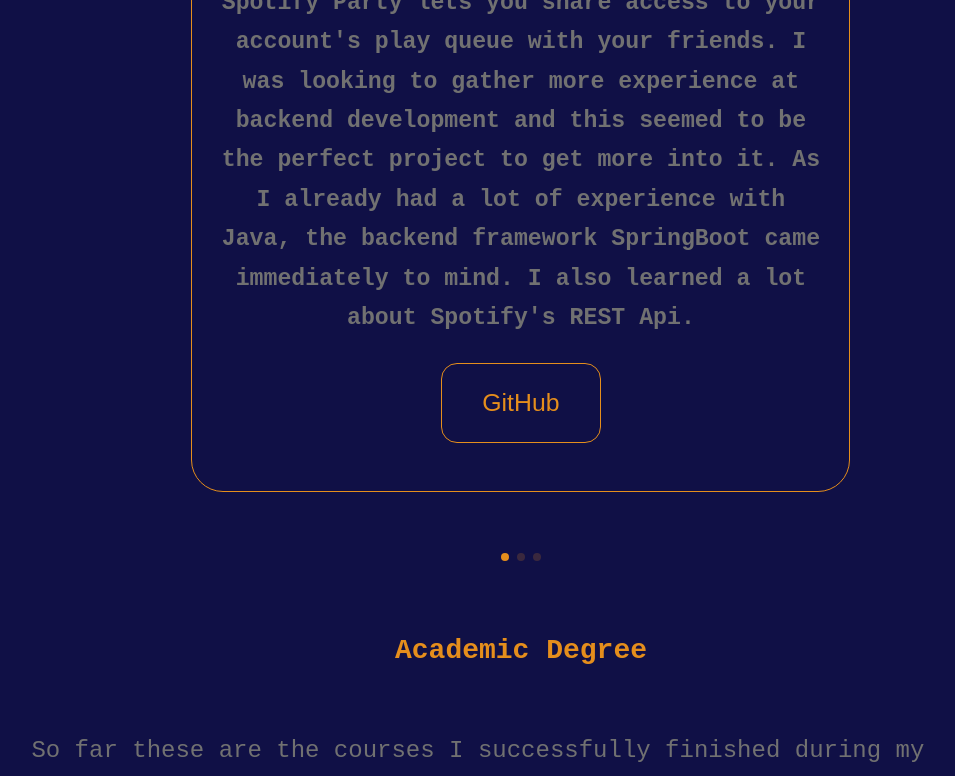
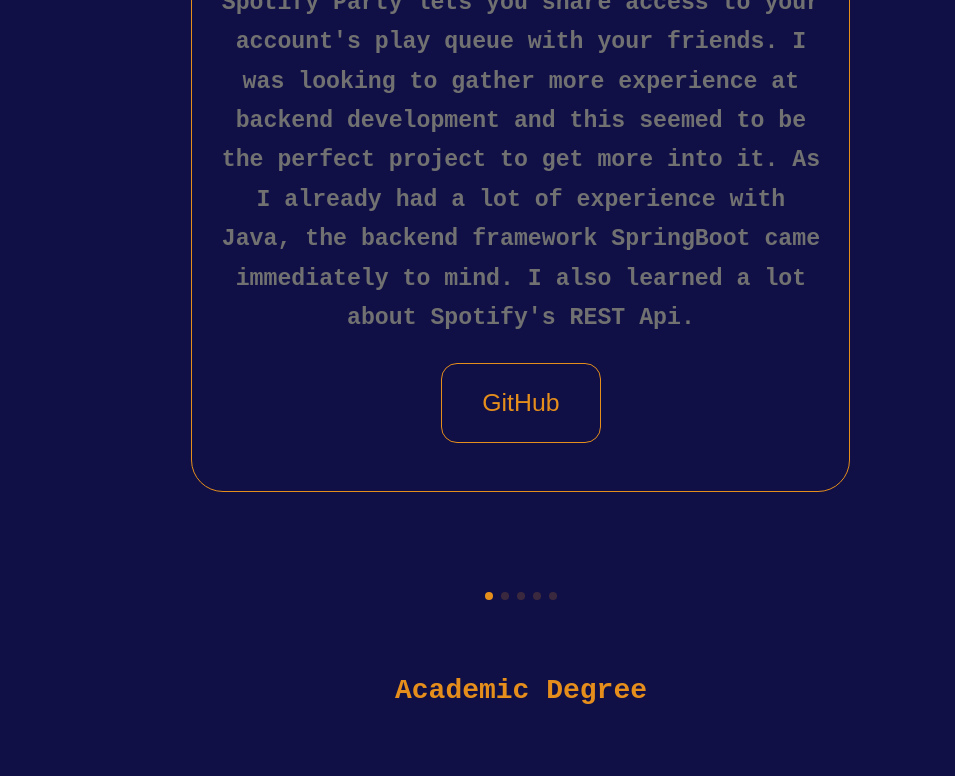
Before and after one commit to kfc-manager/portfolio-website, a React (Create React App) app: page / in a window 1280 px wide. Shown: the part 1430-2206 px from the top of the page, without its empty margins (119-1074 px from the left). Built offline with nearby package versions, Linux system fonts and the light colour scheme; a web font is replaced by a local one.

Commit message:
added two projects

```diff
--- a/src/components/projects/Projects.js
+++ b/src/components/projects/Projects.js
@@ -20,8 +20,18 @@
         },
         {
             headline: 'CustomShop',
-            content: 'This is a Minecraft plugin I created. It uses the spigot api to alter the behavior of the game. I also made use of the VaultAPI which makes the plugin automatically connect to an economy, added by an economy plugin and uses its currency to allow purchases in the custom creatable shop. It adds multiple commands to customize the shop and also a command to make the shop accessable to every player.',
+            content: 'This is one of the more complex Minecraft plugins I created. It uses the spigot api to alter the behavior of the game. I also made use of the VaultAPI which makes the plugin automatically connect to an economy, added by an economy plugin and uses its currency to allow purchases in the custom creatable shop. It adds multiple commands to customize the shop and also a command to make the shop accessable to every player.',
             source: 'https://github.com/kfc-manager/CustomShop'
+        },
+        {
+            headline: 'SyncedHealthBar',
+            content: 'As the name already suggests this Minecraft plugin implements synchronized health bars in the game, which means that you can group players to one health bar so that they take damage, heal and die together! You can even create multiple health bars for a larger servers, where people should not share all the same health bar. It provides five commands to modify the health bars and group players to them.',
+            source: 'https://github.com/kfc-manager/SyncedHealthBar'
+        },
+        {
+            headline: 'CrazyPotionEffects',
+            content: 'Originally this plugin was a request from a user on the r/MinecraftPlugin subreddit, which I decided to implement. The plugin adds permanent potion effects, which are obtained by either killing a player or by dying. It also adds an item, which can cure the negative effects. The effects and the recipe of the "cure"-item is fully configurable by .yml files, which are getting generated and initialized by the plugin.',
+            source: 'https://github.com/kfc-manager/CrazyPotionEffects'
         }
       ]
 
```
